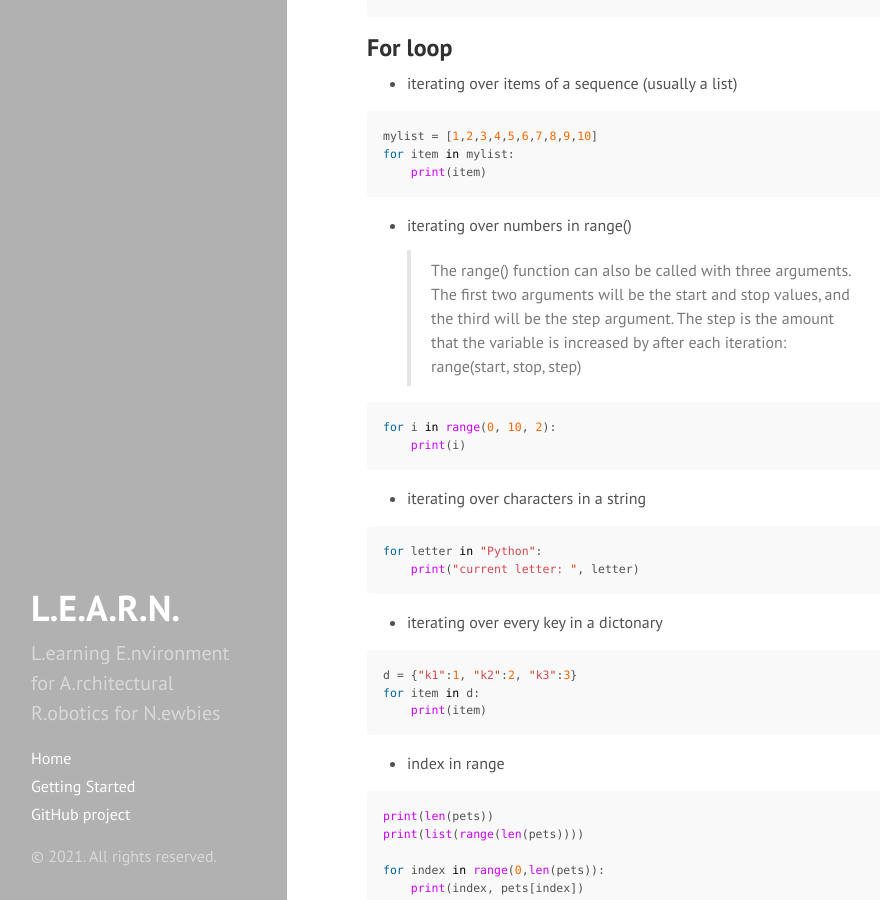
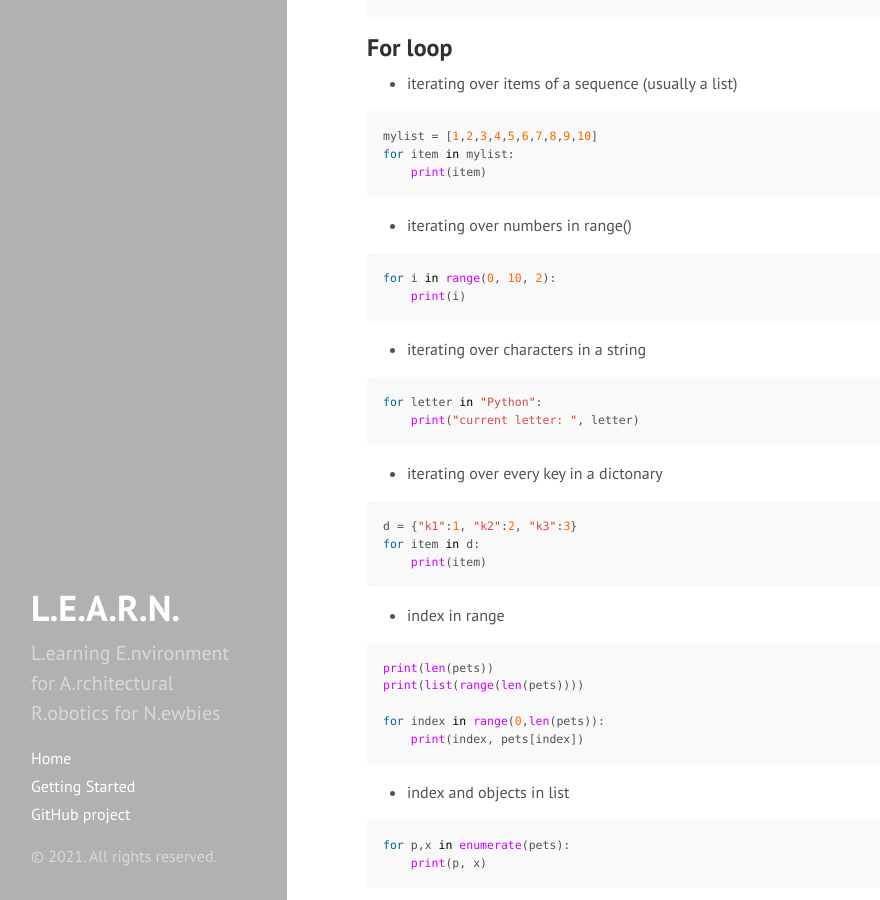
Before and after one commit to le-ar-n/le-ar-n, a Jekyll site: the page built from docs/sessions/01_python_basics.md, in a window 1280 px wide and 900 px high, scrolled down 2527 px. Shown: the whole window, without its empty margins (1-881 px from the left). Built offline with Jekyll 4.4.1, drawn with Linux system fonts in a browser that asks for light colours; Markdown is read by kramdown in place of the engine named in the settings.

Commit message:
Update 01_python_basics.md

````diff
--- a/docs/sessions/01_python_basics.md
+++ b/docs/sessions/01_python_basics.md
@@ -114,7 +114,6 @@
 ```
 
 * iterating over numbers in range()
-> The range() function can also be called with three arguments. The first two arguments will be the start and stop values, and the third will be the step argument. The step is the amount that the variable is increased by after each iteration: range(start, stop, step)
 
 ```python
 for i in range(0, 10, 2):
````
